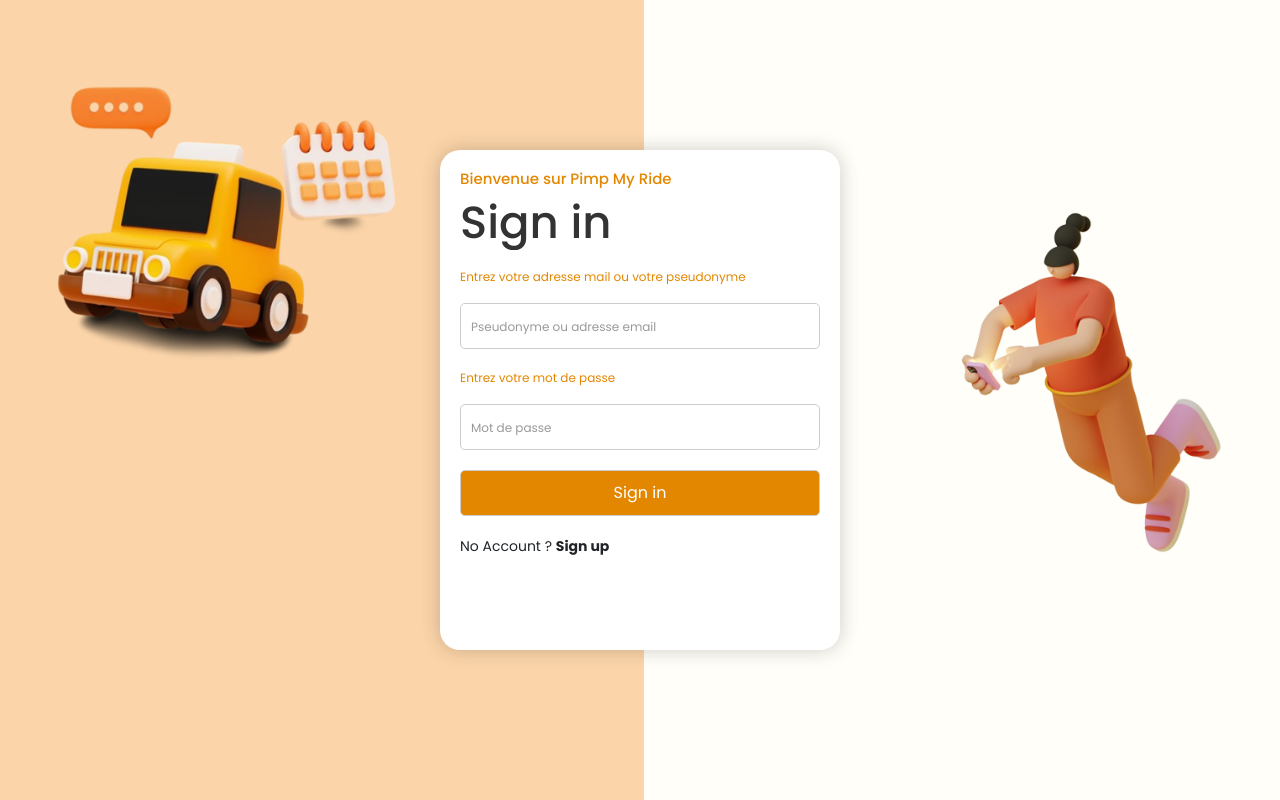
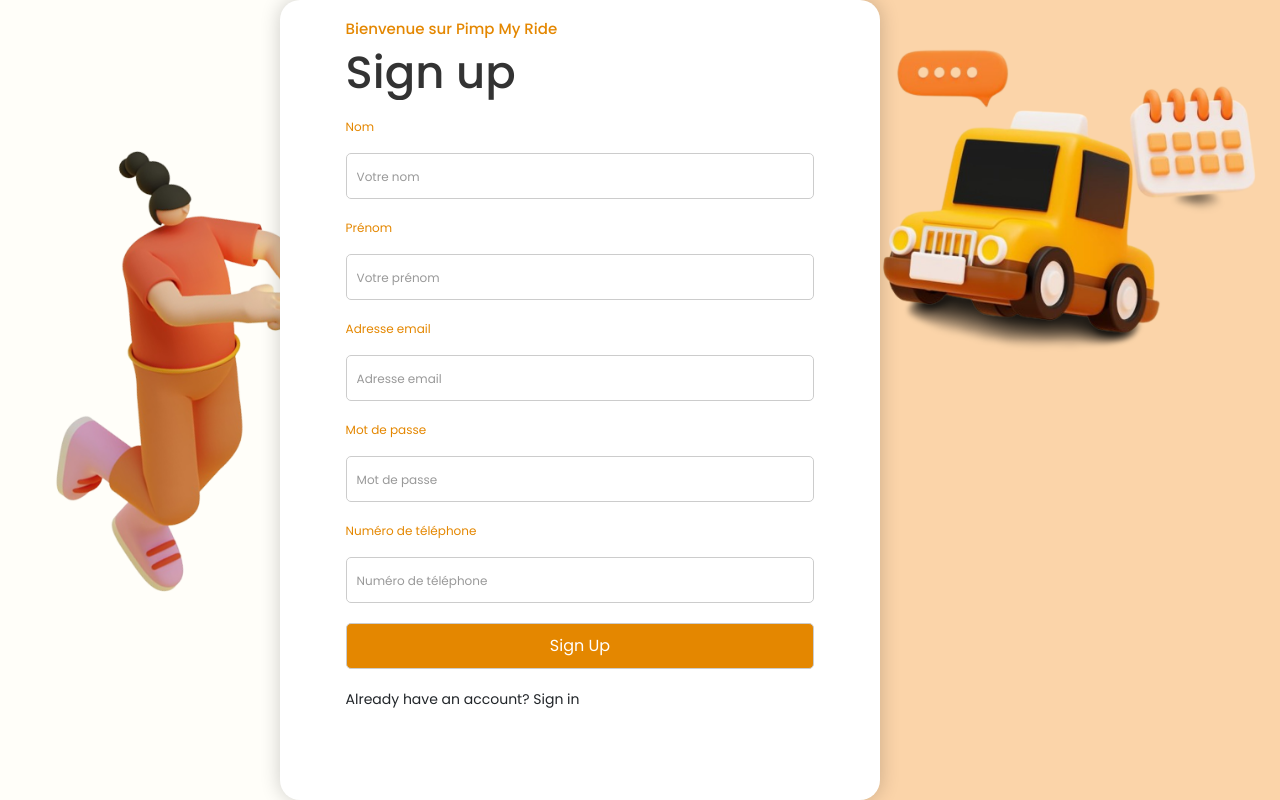
Before and after one commit to DjeelK/Projet_Pimp_My_Ride, a React (Create React App) app: page / in a window 1280 px wide. Built offline with nearby package versions, Linux system fonts and the light colour scheme.

Commit message:
Ajout sign up : design ok, récupération données dans console ok

```diff
--- a/src/App.jsx
+++ b/src/App.jsx
@@ -1,6 +1,7 @@
 import React, { useEffect } from 'react';
 import { useDispatch } from 'react-redux';
-import SignInPageRoute from './routes/SignInPageRoute';
+// import SignInPageRoute from './routes/SignInPageRoute';
+import SignUpPageRoute from './routes/SignUpPageRoute';
 // import ApplicationPageRoute from './routes//ApplicationPageRoute';
 // import HomePageRoute from './routes/HomePageRoute';
 
@@ -15,7 +16,8 @@
     <div className="App">
       {/* <HomePageRoute/> */}
       {/* <ApplicationPageRoute/> */}
-      <SignInPageRoute/>
+      {/* <SignInPageRoute/> */}
+      <SignUpPageRoute/>
     </div>
   );
 }
--- a/src/app-routing.js
+++ b/src/app-routing.js
@@ -3,6 +3,7 @@
 import HomePageRoute from './routes/HomePageRoute';
 import ApplicationPageRoute from './routes/ApplicationPageRoute';
 import SignInPageRoute from './routes/SignInPageRoute';
+import SignUpPageRoute from "./routes/SignUpPageRoute";
 
 const { createBrowserRouter } = require("react-router-dom");
 
@@ -21,6 +22,10 @@
         element: <SignInPageRoute/>
       },
       {
+        path: "/signUp",
+        element: <SignUpPageRoute/>
+      },
+      {
         path: '/application',
         element: <ApplicationPageRoute/>,
       },
--- a/src/components/NavigationBar.jsx
+++ b/src/components/NavigationBar.jsx
@@ -48,7 +48,7 @@
           <Link to="/signin" className="nav-link nav-button">Sign In</Link>
         </li>
         <li className="nav-item">
-          <button className="nav-button btn">Register</button>
+          <button className="nav-button btn">Sign Up</button>
         </li>
       </ul>
     </nav>
--- a/src/css/SignInPage.css
+++ b/src/css/SignInPage.css
@@ -1,5 +1,5 @@
 .sign-in-page {
-  background-image: url('../assets/Fond_login.png');
+  background-image: url('../assets/Fond_login_in.png');
   background-size: cover;
   height: 100vh;
   display: flex;
@@ -14,10 +14,10 @@
   display: flex;
   flex-direction: column;
   align-items: center;
-  width: 400px; /* Largeur du conteneur */
-  height: 500px; /* Hauteur du conteneur */
+  width: 400px;
+  height: 500px;
   box-shadow: 0px 0px 20px rgba(0, 0, 0, 0.2);
-  padding: 20px; /* Espacement interne */
+  padding: 20px;
 }
 
 h2 {
@@ -44,19 +44,19 @@
 input[type="password"],
 input[type="email"],
 button {
-  margin: 10px 0; /* Marge supérieure et inférieure pour les éléments */
-  padding: 10px; /* Espacement interne pour les éléments */
-  width: 100%; /* Largeur à 100% pour occuper tout l'espace disponible */
-  border: 1px solid #ccc; /* Bordure pour les inputs */
-  border-radius: 5px; /* Coins arrondis */
-  outline: none; /* Supprimer la bordure bleue au focus (focus outline) */
+  margin: 10px 0;
+  padding: 10px;
+  width: 100%;
+  border: 1px solid #ccc;
+  border-radius: 5px;
+  outline: none;
 }
 
 /* Style pour le bouton */
 button {
-  background-color: #E48700; /* Couleur de fond pour le bouton */
-  color: #fff; /* Couleur du texte pour le bouton */
-  cursor: pointer; /* Curseur pointeur au survol */
+  background-color: #E48700;
+  color: #fff;
+  cursor: pointer;
   display: inline-block;
 }
 
@@ -68,6 +68,6 @@
 }
 
 input::placeholder {
-  font-size: 12px; /* Modifiez la taille de police selon vos besoins */
-  color: #999; /* Couleur du texte du placeholder */
+  font-size: 12px;
+  color: #999;
 }
--- /dev/null
+++ b/src/css/SignUpPage.css
@@ -0,0 +1,76 @@
+.sign-up-page {
+    background-image: url('../assets/Fond_login_up.png');
+    background-size: cover;
+    height: 100vh;
+    display: flex;
+    flex-direction: column;
+    justify-content: center;
+    align-items: center;
+  }
+
+  .sign-up-container {
+    background-color: #ffffff;
+    border-radius: 20px;
+    display: flex;
+    flex-direction: column;
+    align-items: center;
+    width: 600px;
+    height: 800px;
+    box-shadow: 0px 0px 20px rgba(0, 0, 0, 0.2);
+    padding: 20px;
+    margin-right: 120px;
+  }
+
+  h2 {
+    color: #333;
+    font-size: 45px;
+  }
+
+  h4 {
+    color: #E48700;
+    font-size: 15px;
+  }
+
+  .no-account {
+    font-size: 14px;
+    margin-top: 10px;
+  }
+
+  .sign-up-link {
+    font-size: 14px;
+    font-weight: bold;
+  }
+
+  /* Styles pour les inputs et le bouton */
+  input[type="text"],
+  input[type="password"],
+  input[type="email"],
+  input[type="tel"],
+  button {
+    margin: 10px 0;
+    padding: 10px;
+    width: 100%;
+    border: 1px solid #ccc;
+    border-radius: 5px;
+    outline: none;
+  }
+
+  /* Style pour le bouton */
+  button {
+    background-color: #E48700;
+    color: #fff;
+    cursor: pointer;
+    display: inline-block;
+  }
+
+  /* Styles pour les labels */
+  label {
+    font-size: 12px;
+    margin-top: 10px;
+    color: #E48700;
+  }
+
+  input::placeholder {
+    font-size: 12px;
+    color: #999;
+  }
--- a/src/routes/SignInPageRoute.jsx
+++ b/src/routes/SignInPageRoute.jsx
@@ -1,5 +1,5 @@
 import React, { useState } from 'react';
-import SignInForm from '../routes/auth/SignForm';
+import SignInForm from './auth/SignInForm';
 import '../css/SignInPage.css';
 
 const SignInPageRoute = () => {
--- /dev/null
+++ b/src/routes/SignUpPageRoute.jsx
@@ -0,0 +1,50 @@
+import React, { useState } from 'react';
+import SignUpForm from './auth/SignUpForm'; // Importez le composant SignUpForm
+import '../css/SignUpPage.css';
+
+const SignUpPageRoute = () => {
+  const [formData, setFormData] = useState({
+    firstName: '',
+    lastName: '',
+    email: '',
+    password: '',
+    phoneNumber: '',
+  });
+
+  const handleSignUpClick = () => {
+    console.log('First Name:', formData.firstName);
+    console.log('Last Name:', formData.lastName);
+    console.log('Email:', formData.email);
+    console.log('Password:', formData.password);
+    console.log('Phone Number:', formData.phoneNumber);
+  };
+
+  const handleInputChange = (name, value) => {
+    setFormData({
+      ...formData,
+      [name]: value,
+    });
+  };
+
+  return (
+    <div className="sign-up-page">
+      <div className="sign-up-container">
+        <div className="left-section"></div>
+        <div className="right-section">
+          <h4>Bienvenue sur Pimp My Ride</h4>
+          <h2>Sign up</h2>
+          <SignUpForm
+            formData={formData}
+            onInputChange={handleInputChange}
+            onSignUpClick={handleSignUpClick}
+          />
+          <div className="no-account">
+            Already have an account? <span className="sign-in-link">Sign in</span>
+          </div>
+        </div>
+      </div>
+    </div>
+  );
+};
+
+export default SignUpPageRoute;
--- a/src/routes/auth/SignForm.jsx
+++ b/src/routes/auth/SignInForm.jsx
@@ -18,12 +18,12 @@
   return (
     <form onSubmit={handleSubmit}>
       <TextInput
-        label="Entrez votre adresse mail ou votre pseudonyme"
+        label="Entrez votre adresse mail"
         type="email"
         name="email"
         value={email}
         onChange={handleInputChange}
-        placeholder="Pseudonyme ou adresse email"
+        placeholder="Adresse email"
         required
       />
       <TextInput
--- /dev/null
+++ b/src/routes/auth/SignUpForm.jsx
@@ -0,0 +1,69 @@
+import React from 'react';
+import TextInput from '../../components/TextInput';
+import ButtonComponent from '../../components/ButtonComponent';
+
+const SignUpForm = ({ formData, onInputChange, onSignUpClick }) => {
+  const { firstName, lastName, email, password, phoneNumber } = formData;
+
+  const handleInputChange = (e) => {
+    const { name, value } = e.target;
+    onInputChange(name, value);
+  };
+
+  const handleSubmit = (e) => {
+    e.preventDefault();
+    onSignUpClick();
+  };
+
+  return (
+    <form onSubmit={handleSubmit}>
+      <TextInput
+        label="Nom"
+        type="text"
+        name="firstName"
+        value={firstName}
+        onChange={handleInputChange}
+        placeholder="Votre nom"
+        required
+      />
+      <TextInput
+        label="Prénom"
+        type="text"
+        name="lastName"
+        value={lastName}
+        onChange={handleInputChange}
+        placeholder="Votre prénom"
+        required
+      />
+      <TextInput
+        label="Adresse email"
+        type="email"
+        name="email"
+        value={email}
+        onChange={handleInputChange}
+        placeholder="Adresse email"
+        required
+      />
+      <TextInput
+        label="Mot de passe"
+        type="password"
+        name="password"
+        value={password}
+        onChange={handleInputChange}
+        placeholder="Mot de passe"
+        required
+      />
+      <TextInput
+        label="Numéro de téléphone"
+        type="tel"
+        name="phoneNumber"
+        value={phoneNumber}
+        onChange={handleInputChange}
+        placeholder="Numéro de téléphone"
+      />
+      <ButtonComponent type="submit">Sign Up</ButtonComponent>
+    </form>
+  );
+};
+
+export default SignUpForm;
```
Also changed, not shown: src/assets/Fond_login_in.png (renamed from src/assets/Fond_login.png), src/assets/Fond_login_up.png (added).
